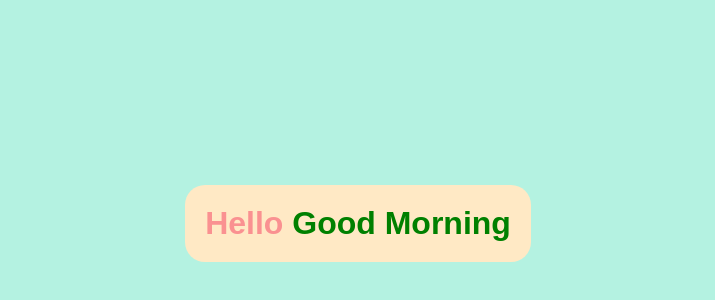
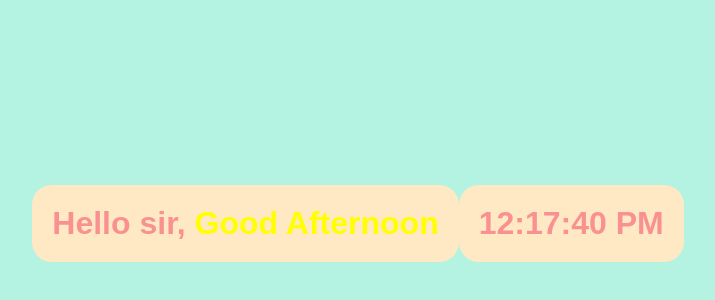
Before and after one commit to hritikpatidar/good-morning-assigement, a React (Create React App) app: page / in a window 1280 px wide. Shown: the part 132-432 px from the top of the page, without its empty margins (282-997 px from the left). Built offline with nearby package versions, Linux system fonts and the light colour scheme.

Commit message:
timing funtion one

```diff
--- a/src/App.js
+++ b/src/App.js
@@ -7,7 +7,15 @@ function App() {
 
 
 //function defination
-let curuntDate = new Date(2022,4,27,1);
+setInterval(myTimer, 1000);
+
+function myTimer() {
+  const d = new Date();
+  document.getElementById("demo").innerHTML = d.toLocaleTimeString();
+}
+let curuntDate = new Date();
+let d = new Date();
+d = d.toLocaleTimeString();
 curuntDate= curuntDate.getHours();
 let greeting ={}
 const cssStyle = {};
@@ -31,8 +39,10 @@ if(curuntDate >=1 && curuntDate < 12){
 return (
   <>
     <div>
-          <h1>Hello <spam style={cssStyle}>{greeting}</spam></h1>
+          <h1>Hello sir, <spam style={cssStyle}>{greeting}</spam></h1><br/>
+          <h1 id="demo">{d}</h1>
     </div>
+
   </>
 );
 }
```
